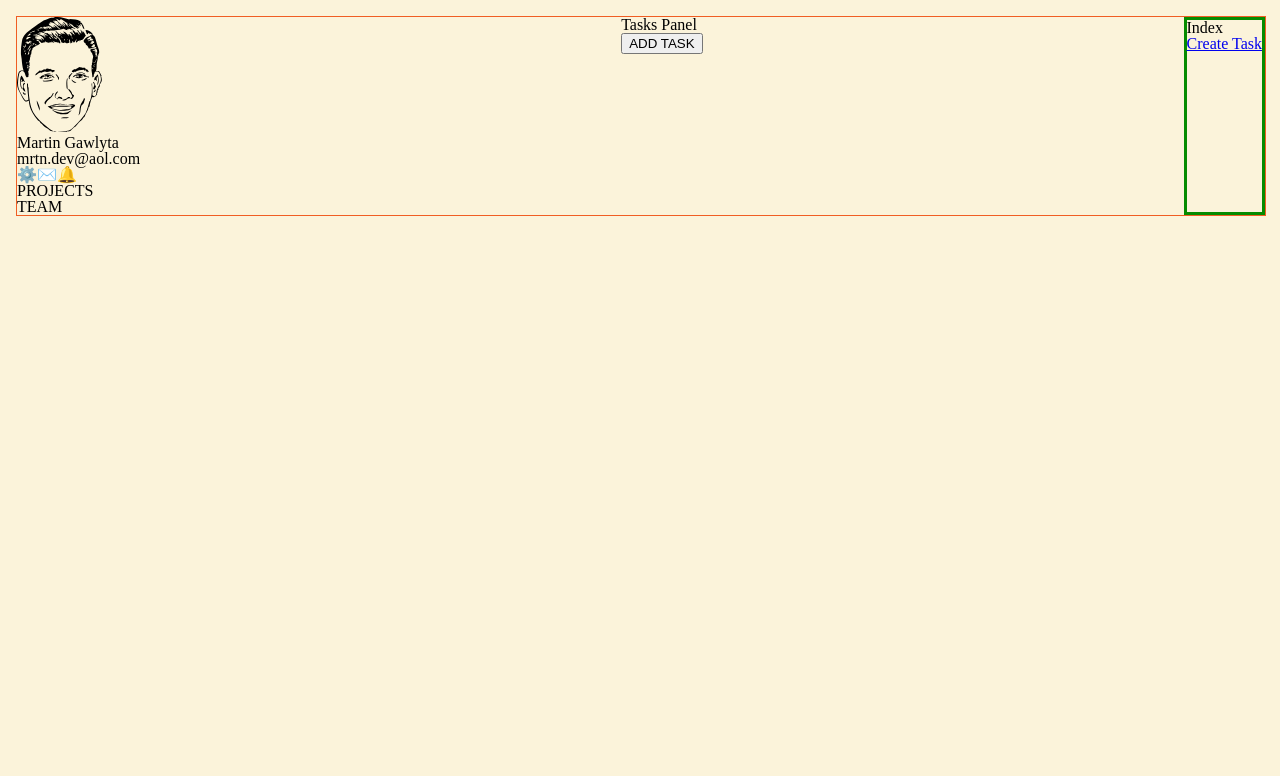
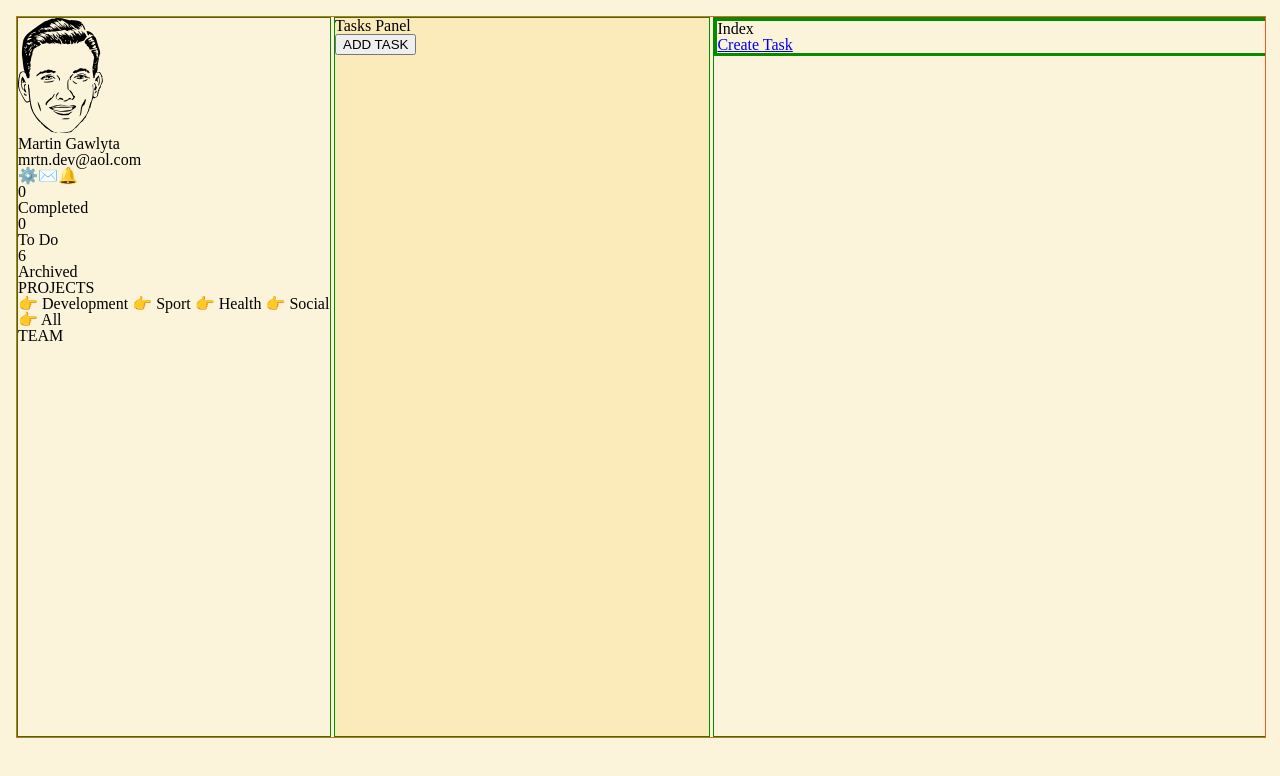
Before and after one commit to mlvrkhn/nuxt-teams, a Nuxt app: page / in a window 1280 px wide. Shown: the top 776 px of the page. Built offline with nearby package versions, Linux system fonts and the light colour scheme.

Commit message:
Move getters to methods

```diff
--- a/assets/scss/_variables.scss
+++ b/assets/scss/_variables.scss
@@ -1,4 +1,5 @@
 $yellow: #f3d268;
 $blue: #324376;
 $bg: #fbf3da;
+$bg-darker: #fcebba;
 $btn: #f05d23;
--- a/assets/scss/main.scss
+++ b/assets/scss/main.scss
@@ -9,16 +9,27 @@ body {
 }
 
 .container {
-    // border: 1px solid $btn;
     &--main {
         width: 100%;
         border: 1px solid $btn;
-        gap: 0.5rem;
-        display: flex;
-        flex-direction: row;
-        justify-content: space-between;
+        gap: 5px;
+        // display: flex;
+        // flex-direction: row;
+        // justify-content: center;
+        height: 90vh;
+        overflow: hidden;
+        display: grid;
+        grid-template-columns: 25% 30% 45%;
+        border-collapse: collapse;
+    }
+    &--column {
+        width: 100%;
+        border: 1px solid rgb(5, 139, 0);
     }
     &--nuxt {
         border: 3px solid rgb(5, 139, 0);
     }
+    .middle {
+        background-color: $bg-darker;
+    }
 }
--- a/components/TasksPanel.vue
+++ b/components/TasksPanel.vue
@@ -42,8 +42,7 @@ export default {
     computed: {
         ...mapState({
             tasks: state => state.tasks.tasks,
-            activeFilter: "all",
-            // activeFilter: state => state.activeFilter,
+            activeFilter: state => state.activeFilter,
             searchQuery: state => state.searchQuery
         }),
         filteredTasks() {
--- a/components/UserPanel.vue
+++ b/components/UserPanel.vue
@@ -12,24 +12,24 @@
                     <span>✉️</span>
                     <span>🔔</span>
                 </div>
-                <!-- <div class="">
-                    <div class="">
+                <div class="">
+                    <!-- <div class="">
                         <div
                             class=""
                             :style="{
-                                '--progress-value': getTasksFulfilmentRate + '%'
+                                '--progress-value': taskCompetionRate + '%'
                             }"
                         >
-                            {{ getTasksFulfilmentRate }} %
+                            {{ taskCompetionRate }} %
                         </div>
-                    </div>
+                    </div> -->
                     <div class="">
                         <span>
-                            <h3>{{ completedTaskCount }}</h3>
+                            <h3>{{ completedTaskCount() }}</h3>
                             <p>Completed</p>
                         </span>
                         <span>
-                            <h3>{{ notCompletedTaskCount }}</h3>
+                            <h3>{{ notCompletedTaskCount() }}</h3>
                             <p>To Do</p>
                         </span>
                         <span>
@@ -37,12 +37,12 @@
                             <p>Archived</p>
                         </span>
                     </div>
-                </div> -->
+                </div>
             </div>
         </div>
         <div class="projects-container">
             <h2>PROJECTS</h2>
-            <!-- <a
+            <a
                 v-for="p in projects"
                 :key="p"
                 class="project-item"
@@ -51,17 +51,40 @@
                 @click="filterCategory"
             >
                 👉 {{ p }}
-            </a> -->
+            </a>
         </div>
         <div class="team-container">TEAM</div>
     </div>
 </template>
 
 <script>
+import { mapState } from "vuex";
+
 export default {
+    computed: {
+        ...mapState("central", ["projects", "activeFilter", "searchQuery"]),
+        ...mapState("task", ["tasks", "task"])
+        // ...mapState({
+        //     projects: state => state.central.projects,
+        //     activeFilter: state => state.central.activeFilter,
+        //     searchQuery: state => state.central.searchQuery
+        // })
+    },
     methods: {
-        // calcTaskFullfilmentRate() {
+        // taskCompetionRate() {
         // }
+        completedTaskCount() {
+            return this.tasks.filter(task => task.isCompleted).length || 0;
+        },
+        notCompletedTaskCount() {
+            return this.tasks.filter(task => !task.isCompleted).length || 0;
+        },
+        filterCategory($event) {
+            const selectedCategory = $event.target.getAttribute(
+                "data-category"
+            );
+            this.setCategoryFilter(selectedCategory);
+        }
     }
 };
 </script>
--- a/layouts/default.vue
+++ b/layouts/default.vue
@@ -1,8 +1,14 @@
 <template>
     <div class="container container--main">
-        <user-panel />
-        <tasks-panel class="" />
-        <Nuxt />
+        <div class="container container--column left">
+            <user-panel />
+        </div>
+        <div class="container container--column middle">
+            <tasks-panel class="" />
+        </div>
+        <div class="container container--column right">
+            <Nuxt />
+        </div>
     </div>
 </template>
 
```
Also changed, not shown: assets/images/preview.jpg (added).
